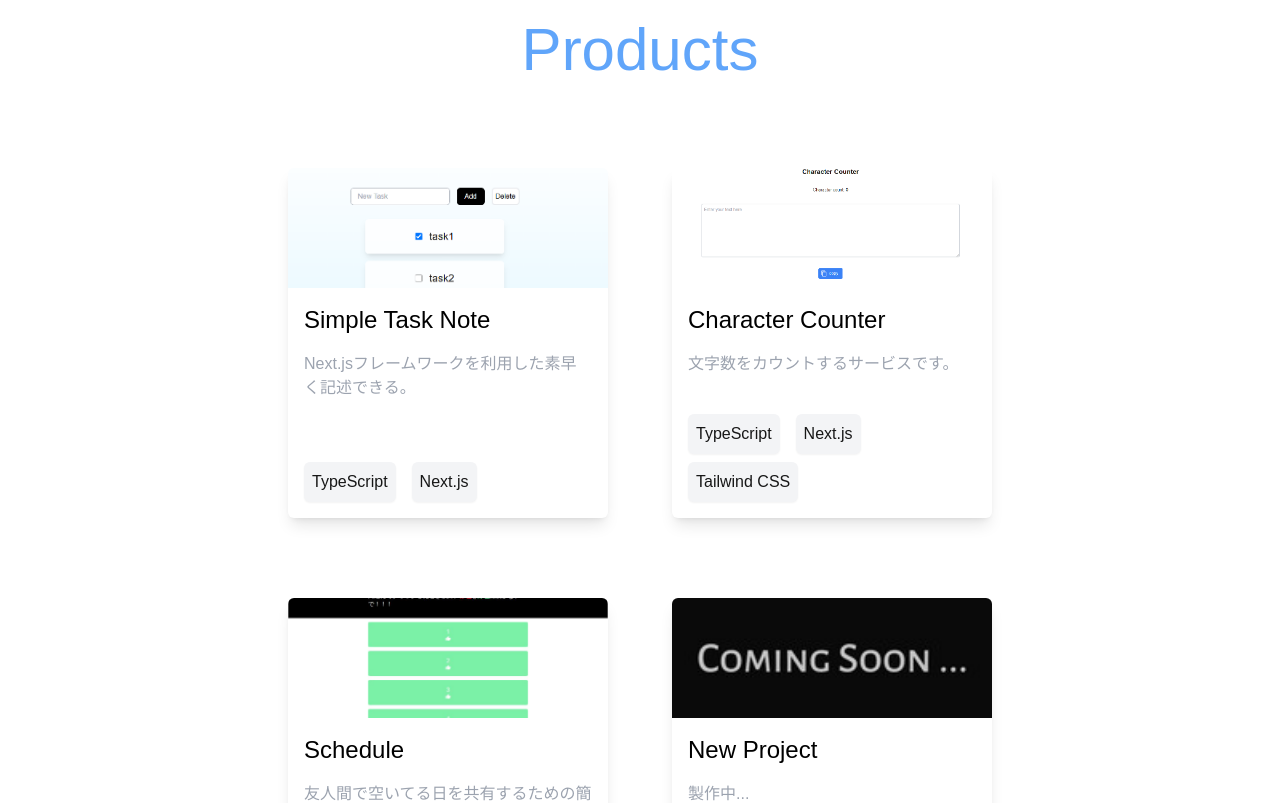
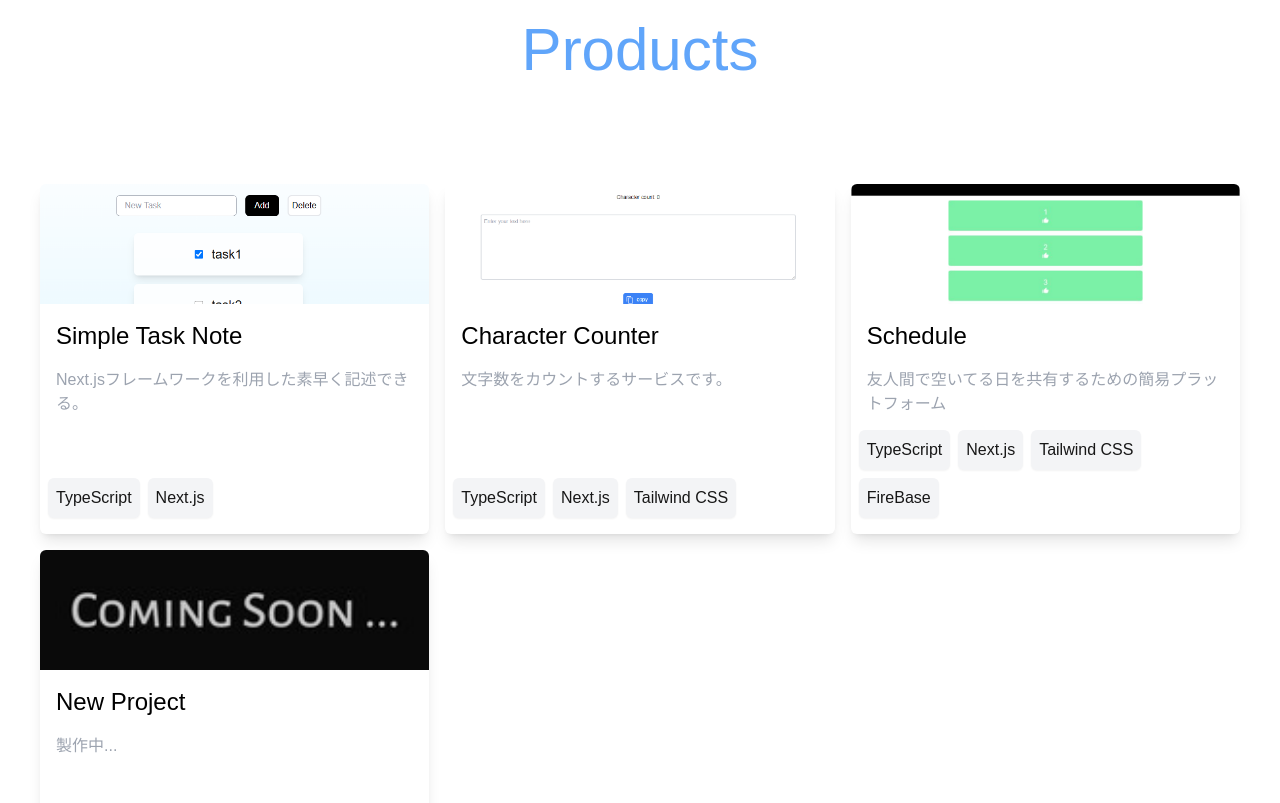
Before and after one commit to kaishu0723/engineer-portfolio-site, a Next.js app: page / in a window 1280 px wide. Shown: the part 800-1603 px from the top of the page. Built offline with nearby package versions, Linux system fonts and the light colour scheme.

Commit message:
add masonry

```diff
--- a/package.json
+++ b/package.json
@@ -14,7 +14,8 @@
     "@mui/icons-material": "^6.4.5",
     "next": "^15.1.6",
     "react": "^19.0.0",
-    "react-dom": "^19.0.0"
+    "react-dom": "^19.0.0",
+    "react-masonry-css": "^1.0.16"
   },
   "devDependencies": {
     "@eslint/eslintrc": "^3",
--- a/src/app/components/products.tsx
+++ b/src/app/components/products.tsx
@@ -1,8 +1,17 @@
 //memo
 //const products
+"use client"
 import Image from "next/image";
+import React from "react";
+import Masonry from "react-masonry-css";
 
 const products = () => {
+    const breakpointColumnsObj = {
+        default: 4,
+        1320: 3,
+        1000: 2,
+        680: 1,
+    };
     const products = [//I'll edit this
         {
             title: "Simple Task Note",
@@ -23,7 +32,7 @@ const products = () => {
             description: "友人間で空いてる日を共有するための簡易プラットフォーム",
             media: "/images/schedule.png",
             link: "https://schedule-sepia.vercel.app/",
-            tools: ["TypeScript","Next.js","Tailwind CSS","FireBase"],
+            tools: ["TypeScript", "Next.js", "Tailwind CSS", "FireBase"],
         },
         {
             title: "New Project",
@@ -36,7 +45,7 @@ const products = () => {
     return (
         <div className="my-[100px]">
             <h2 className="text-6xl text-center text-blue-400 mb-12">Products</h2>
-            <ul className="flex flex-wrap mx-auto w-3/5 justify-center" id="products">
+            {/* <ul className="flex flex-wrap mx-auto w-3/5 justify-center" id="products">
                 {
                     products.map((product, index) => (
                         <li key={index}
@@ -61,7 +70,37 @@ const products = () => {
                         </li>
                     ))
                 }
-            </ul>
+            </ul> */}
+            <Masonry
+                breakpointCols={breakpointColumnsObj}
+                className="flex p-8"
+                columnClassName="p-2"
+                id="products"
+            >
+                {
+                    products.map((product, index) => (
+                        <div key={index} className="w-auto h-auto min-w-[320px] min-h-[350px] my-4 rounded-md shadow-lg relative overflow-hidden bg-white bottom-0 hover:bottom-4 hover:bg-blue-100 trandition-all duration-300">
+                            <a href={product.link}>
+                                <div className="w-[100%] h-[120px] relative">
+                                    <Image
+                                        src={product.media}
+                                        alt="media"
+                                        fill
+                                        className="object-cover"
+                                    />
+                                </div>
+                                <h3 className="text-2xl p-4 font-medium text-black">{product.title}</h3>
+                                <p className="text-gray-400 px-4">{product.description}</p>
+                                <ul className="flex flex-wrap absolute bottom-4 w-4/5">
+                                    {product.tools.map((tool, id) => (
+                                        <li key={id} className="bg-gray-100 rounded-md shadow-sm p-2 ml-2 mt-2">{tool}</li>
+                                    ))}
+                                </ul>
+                            </a>
+                        </div>
+                    ))
+                }
+            </Masonry>
         </div>
     );
 }
```
Also changed, not shown: 1 other file (tests, documents, lock files or other folders).
